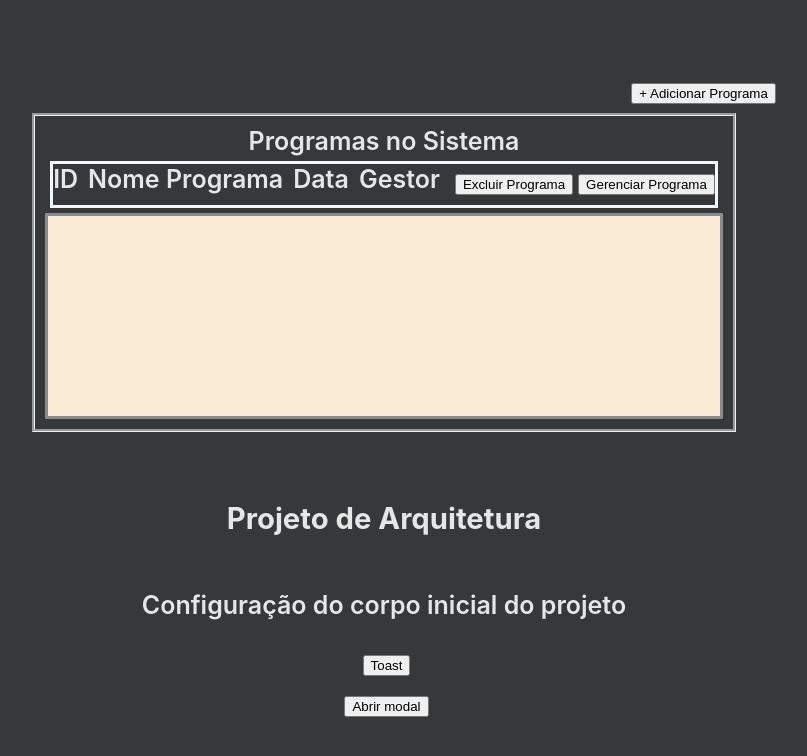
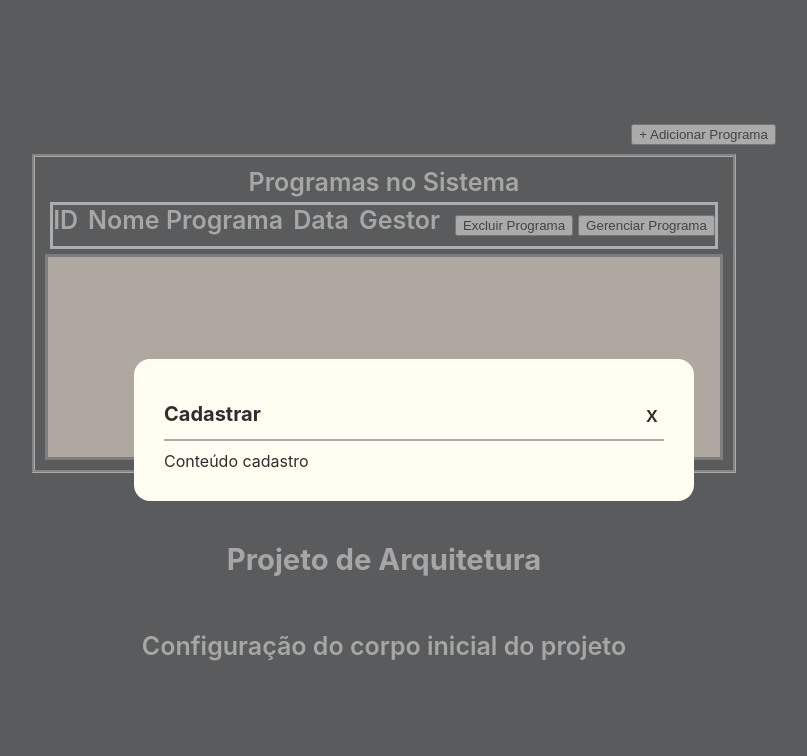
Before and after one commit to Hoshibi/ProjetoArquitetura.FRONT, a React (Create React App) app: page / in a window 1280 px wide. Both pictures are taken after a click on the button "+ Adicionar Programa". Shown: the top 756 px of the page, without its empty margins (256-1063 px from the left). Built offline with nearby package versions, Linux system fonts and the light colour scheme.

Commit message:
feat: Conectando as modais nos botões

```diff
--- a/src/pages/home/App.tsx
+++ b/src/pages/home/App.tsx
@@ -4,58 +4,82 @@ import Modal from "../../component/Modal";
 import "./App.css";
 
 function App() {
-  const [open, setOpen] = useState(false);
+  const [modalRegister, setModalRegister] = useState(false);
+  const [modalEdit, setModalEdit] = useState(false);
+  const [modalDelete, setModalDelete] = useState(false);
 
-  const openModal = () => {
-    setOpen(true);
+  // Lógica Modal Register ------------
+  const openModalRegister = () => {
+    setModalRegister(true);
+  };
+  const closeModalRegister = () => {
+    setModalRegister(false);
   };
 
-  const closeModal = () => {
-    setOpen(false);
-    document.body.style.overflow = "auto";
+  // Lógica Modal Edit -----------------
+  const openModalEdit = () => {
+    setModalEdit(true);
+  };
+  const closeModalEdit = () => {
+    setModalEdit(false);
+  };
+
+  // Lógica Modal Delete --------------
+  const openModalDelete = () => {
+    setModalDelete(true);
+  };
+  const closeModalDelete = () => {
+    setModalDelete(false);
   };
 
   return (
+    <>
+      {/* Modal Register */}
+      {modalRegister && (
+        <Modal title="Cadastrar" width="500px" close={closeModalRegister}>
+          <p>Conteúdo cadastro</p>
+        </Modal>
+      )}
+
+      {/* Modal Edit */}
+      {modalEdit && (
+        <Modal title="Editar" width="500px" close={closeModalEdit}>
+          <p>Conteúdo editar</p>
+          <input />
+        </Modal>
+      )}
+
+      {/* Modal Delete */}
+      {modalDelete && (
+        <Modal title="Deletar" width="500px" close={closeModalDelete}>
+          <p>Conteúdo deletar</p>
+          <input />
+        </Modal>
+      )}
+
+      {/* Página */}
       <div className="HomeContainer">
         <div id="MainScreen">
-        <button>
-          + Adicionar Programa
-        </button>
+          <button onClick={openModalRegister}>+ Adicionar Programa</button>
 
           <div className="List">
             Programas no Sistema
-          <div>
-
-          </div>
+            <div></div>
             <ul>
               <li>ID</li>
               <li>Nome Programa</li>
               <li>Data</li>
               <li>Gestor</li>
-            <button>Gerenciar Programa</button>
-            <button>Excluir Programa</button>
+              <button onClick={openModalEdit}>Gerenciar Programa</button>
+              <button onClick={openModalDelete}>Excluir Programa</button>
             </ul>
-          <div className= "Tabela">
-
-          </div>
+            <div className="Tabela"></div>
           </div>
         </div>
         <h3>Projeto de Arquitetura</h3>
         <p>Configuração do corpo inicial do projeto</p>
-
-      {/* Exemplo de como usar toast */}
-      <button onClick={() => toast.success("mensagem")}>Toast</button>
-
-      {/* Exemplo de como usar modal */}
-      <button onClick={openModal}>Abrir modal</button>
-      {open && (
-        // É obrigatório enviar os atributos title, width e close
-        <Modal title="Cadastrar" width="500px" close={closeModal}>
-          <p>Nome:</p>
-          <input />
-        </Modal>
-      )}
       </div>
+    </>
   );
 }
 
```
Lines whose indentation alone changed are shown as unchanged.
